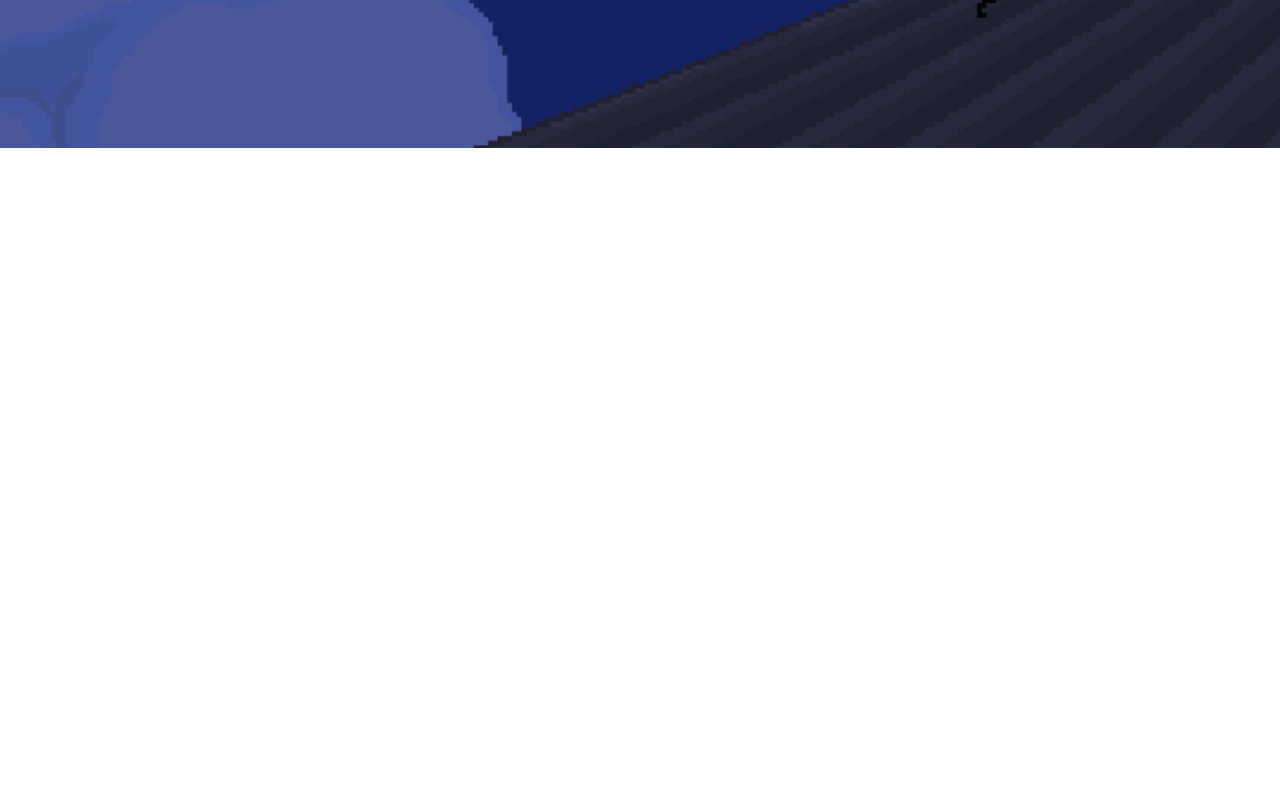
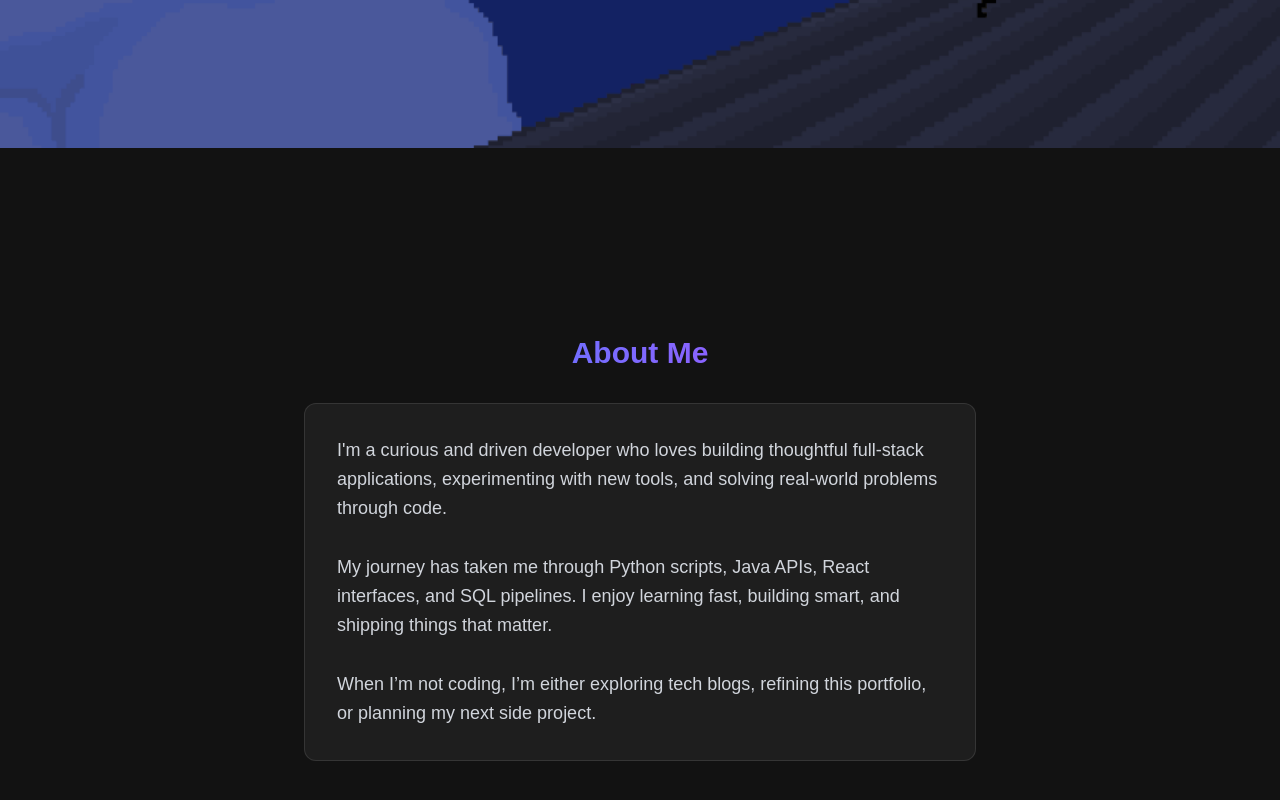
Before and after one commit to Matthew-J-Lew/my-portfolio, a Next.js app: page / in a window 1280 px wide. Shown: the part 652-1452 px from the top of the page. Before the commit the page ends 800 px from the top, so only its background shows below. Built offline with nearby package versions, Linux system fonts and the light colour scheme.

Commit message:
Adding beginning of about me section

```diff
--- a/src/app/globals.css
+++ b/src/app/globals.css
@@ -28,3 +28,14 @@ body {
 html {
   scroll-behavior: smooth;
 }
+
+.reveal.visible {
+  opacity: 1;
+  transform: translateY(0);
+}
+
+.reveal {
+  opacity: 0;
+  transform: translateY(20px);
+  transition: opacity 0.6s ease-out, transform 0.6s ease-out;
+}
--- a/src/app/page.tsx
+++ b/src/app/page.tsx
@@ -1,10 +1,12 @@
 import HeroSection from "@/components/heroSection";
+import AboutSection from "@/components/aboutSection";
 
 export default function Home() {
   return (
     <main className="bg-[#121212] text-white">
 
       <HeroSection />
+      <AboutSection />
 
     </main>
   );
--- /dev/null
+++ b/src/components/aboutSection.tsx
@@ -0,0 +1,32 @@
+"use client";
+
+import { RevealOnScroll } from "./revealOnScroll";
+
+const AboutSection = () => {
+  return (
+    <section
+      id="about"
+      className="min-h-screen flex items-center justify-center py-20 bg-[#121212] text-white"
+    >
+      <RevealOnScroll>
+        <div className="max-w-4xl mx-auto px-4">
+          <h2 className="text-3xl font-bold mb-8 text-transparent bg-clip-text bg-gradient-to-r from-blue-500 to-purple-500 text-center">
+            About Me
+          </h2>
+
+          <div className="rounded-xl p-8 border border-white/10 bg-[#1e1e1e] hover:-translate-y-1 transition-all max-w-2xl">
+            <p className="text-gray-300 text-lg leading-relaxed">
+              I'm a curious and driven developer who loves building thoughtful full-stack applications, experimenting with new tools, and solving real-world problems through code.
+              <br /><br />
+              My journey has taken me through Python scripts, Java APIs, React interfaces, and SQL pipelines. I enjoy learning fast, building smart, and shipping things that matter.
+              <br /><br />
+              When I’m not coding, I’m either exploring tech blogs, refining this portfolio, or planning my next side project.
+            </p>
+          </div>
+        </div>
+      </RevealOnScroll>
+    </section>
+  );
+};
+
+export default AboutSection;
--- /dev/null
+++ b/src/components/revealOnScroll.tsx
@@ -0,0 +1,37 @@
+import { useEffect, useRef, ReactNode } from "react";
+
+interface RevealOnScrollProps {
+  children: ReactNode;
+}
+
+export const RevealOnScroll = ({ children }: RevealOnScrollProps) => {
+  const ref = useRef<HTMLDivElement | null>(null);
+
+  useEffect(() => {
+    const node = ref.current;
+    if (!node) return;
+
+    const observer = new IntersectionObserver(
+      ([entry]) => {
+        if (entry.isIntersecting) {
+          node.classList.add("visible");
+          observer.unobserve(node); // Stop observing after revealing
+        }
+      },
+      {
+        threshold: 0.2,
+        rootMargin: "0px 0px -50px 0px",
+      }
+    );
+
+    observer.observe(node);
+
+    return () => observer.disconnect();
+  }, []);
+
+  return (
+    <div ref={ref} className="reveal transition-opacity duration-1000 opacity-0">
+      {children}
+    </div>
+  );
+};
```
